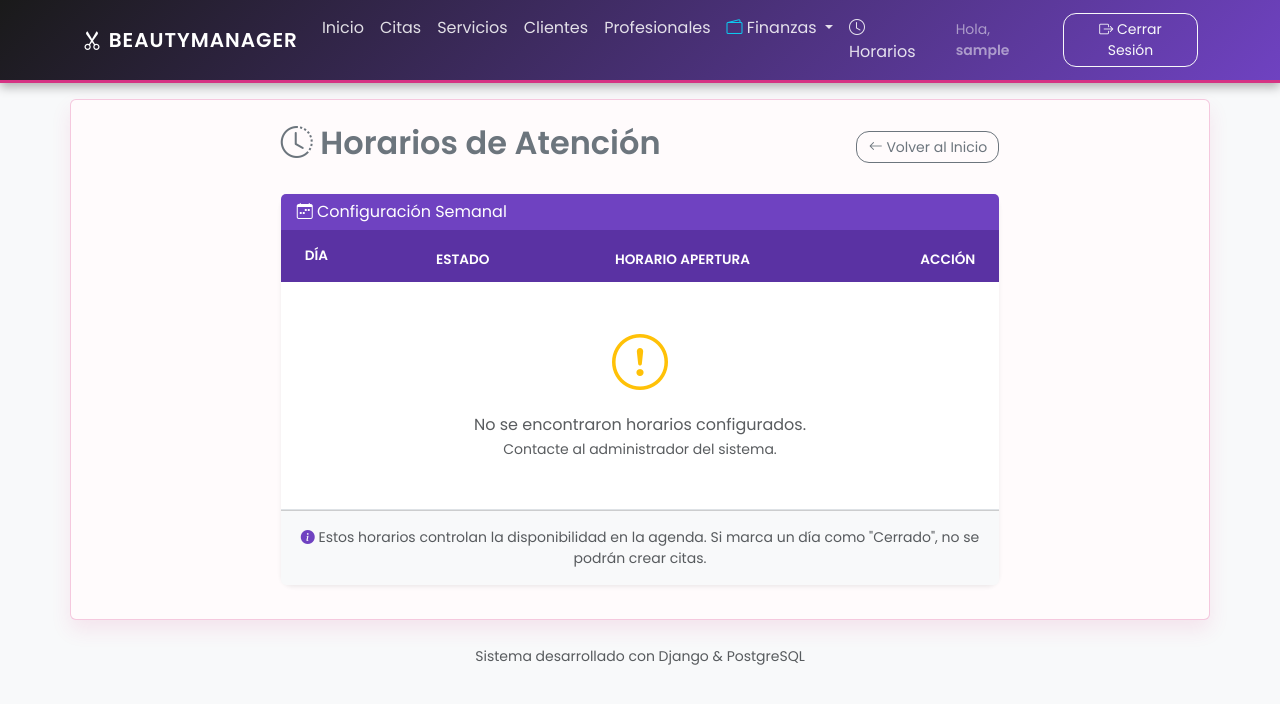
After one commit to luisesse/beauty-manager, a Django app: page /horarios/ in a window 1280 px wide. The commit adds this page. Shown: the top 704 px of the page. Run offline with Django 5.2, Linux system fonts and the light colour scheme; the visitor is signed in with stand-in values (Sample User, id 1); data that the repository does not hold is empty; some libraries are stand-ins or nearby versions.

Commit message:
Form y View para Horarios de Atencion

```diff
--- a/core/templates/core/base.html
+++ b/core/templates/core/base.html
@@ -54,7 +54,7 @@
                             <a class="nav-link" href="{% url 'listado_clientes' %}">Clientes</a>
                         </li>
 
-                        {% if perms.core.view_gasto %}
+                        {% if perms.core.view_profesional %}
                         <li class="nav-item">
                             <a class="nav-link" href="{% url 'listado_profesional' %}">Profesionales</a>
                         </li>
@@ -79,6 +79,13 @@
                         {% if user.profesional and user.profesional.porcentaje_comision > 0 %}
                             <li class="nav-item">
                                  <a class="nav-link" href="{% url 'mis_comisiones' %}"> <i class="bi bi-cash-coin"></i> Mis Ganancias</a>
+                            </li>
+                        {% endif %}
+                        {% if perms.core.change_horarioatencion %}
+                            <li class="nav-item">
+                                <a class="nav-link" href="{% url 'listado_horarios' %}">
+                                    <i class="bi bi-clock"></i> Horarios
+                                </a>
                             </li>
                         {% endif %}
                     </ul>
--- a/core/templates/core/home.html
+++ b/core/templates/core/home.html
@@ -58,14 +58,14 @@
                             <td class="text-end">
 
                                 {% if cita.estado == 'PENDIENTE' %}
-                                    <a href="{% url 'confirmar_cita' cita.id %}" class="btn btn-outline-primary" title="Confirmar Asistencia">
+                                    <a href="{% url 'confirmar_cita' cita.id %}" class="btn btn-sm btn-outline-primary" title="Confirmar Asistencia">
                                        Confirmar <i class="bi bi-check2-circle"></i>
                                     </a>
                                 {% endif %}
 
                                 {% if cita.estado != 'REALIZADO' and cita.estado != 'CANCELADO' %}
                                     {% if perms.core.add_cita %}
-                                        <a href="{% url 'finalizar_cita' cita.id %}" class="btn btn-outline-success" title="Cobrar y Finalizar">
+                                        <a href="{% url 'finalizar_cita' cita.id %}" class="btn btn-sm btn-outline-success" title="Cobrar y Finalizar">
                                             Cobrar <i class="bi bi-cash-coin"></i>
                                         </a>
                                     {% endif %}
--- a/core/templates/core/lista_citas.html
+++ b/core/templates/core/lista_citas.html
@@ -42,7 +42,7 @@
                         <th>Cliente</th>
                         <th>Servicio / Profesional</th>
                         <th>Estado</th>
-                        <th class="text-end">Acciones</th>
+                        <th>Acciones</th>
                     </tr>
                 </thead>
                 <tbody>
--- /dev/null
+++ b/core/templates/core/lista_horarios.html
@@ -0,0 +1,87 @@
+{% extends 'core/base.html' %}
+{% load static %}
+
+{% block content %}
+<div class="row justify-content-center">
+    <div class="col-md-8">
+
+        <div class="d-flex justify-content-between align-items-center mb-4">
+            <h2 class="text-secondary"><i class="bi bi-clock-history"></i> Horarios de Atención</h2>
+            <a href="{% url 'home' %}" class="btn btn-outline-secondary btn-sm">
+                <i class="bi bi-arrow-left"></i> Volver al Inicio
+            </a>
+        </div>
+
+        <div class="card shadow-sm border-0">
+            <div class="card-header bg-primary text-white">
+                <h5 class="mb-0 fs-6"><i class="bi bi-calendar-week"></i> Configuración Semanal</h5>
+            </div>
+
+            <div class="card-body p-0">
+                <div class="table-responsive">
+                    <table class="table table-hover align-middle mb-0">
+                        <thead class="table-light">
+                            <tr>
+                                <th scope="col" class="ps-4 py-3">Día</th>
+                                <th scope="col" class="text-center">Estado</th>
+                                <th scope="col" class="text-center">Horario Apertura</th>
+                                <th scope="col" class="text-end pe-4">Acción</th>
+                            </tr>
+                        </thead>
+                        <tbody>
+                            {% for horario in horarios %}
+                            <tr>
+                                <td class="ps-4 fw-bold text-secondary">
+                                    {{ horario.get_dia_semana_display }}
+                                </td>
+
+                                <td class="text-center">
+                                    {% if horario.abierto %}
+                                        <span class="badge bg-success bg-opacity-75 rounded-pill px-3">
+                                            Abierto
+                                        </span>
+                                    {% else %}
+                                        <span class="badge bg-danger bg-opacity-75 rounded-pill px-3">
+                                            Cerrado
+                                        </span>
+                                    {% endif %}
+                                </td>
+
+                                <td class="text-center text-muted">
+                                    {% if horario.abierto %}
+                                        <i class="bi bi-sun"></i> {{ horario.hora_inicio|time:"H:i" }}
+                                        &nbsp; a &nbsp;
+                                        <i class="bi bi-moon"></i> {{ horario.hora_fin|time:"H:i" }}
+                                    {% else %}
+                                        <span class="text-black-50 small">-- : --</span>
+                                    {% endif %}
+                                </td>
+
+                                <td class="text-end pe-4">
+                                    <a href="{% url 'editar_horario' horario.id %}" class="btn btn-sm btn-outline-primary" title="Modificar Horario">
+                                        <i class="bi bi-pencil-square"></i> Editar
+                                    </a>
+                                </td>
+                            </tr>
+                            {% empty %}
+                            <tr>
+                                <td colspan="4" class="text-center py-5 text-muted">
+                                    <i class="bi bi-exclamation-circle display-4 d-block mb-3 text-warning"></i>
+                                    <p class="mb-0">No se encontraron horarios configurados.</p>
+                                    <small>Contacte al administrador del sistema.</small>
+                                </td>
+                            </tr>
+                            {% endfor %}
+                        </tbody>
+                    </table>
+                </div>
+            </div>
+            <div class="card-footer bg-light text-muted small text-center py-3">
+                <i class="bi bi-info-circle-fill text-primary"></i>
+                Estos horarios controlan la disponibilidad en la agenda. Si marca un día como "Cerrado", no se podrán crear citas.
+            </div>
+        </div>
+
+    </div>
+</div>
+{% endblock %}
--- a/core/templates/core/reporte_caja.html
+++ b/core/templates/core/reporte_caja.html
@@ -141,12 +141,12 @@
 <br>
 
 <div class="card shadow-sm border-danger">
-    <div class="card-header bg-rosa-fuerte text-white">
+    <div class="card-header bg-primary text-white">
         <h5 class="mb-0"> <i class="bi bi-graph-down-arrow"></i> Detalle de Gastos del Periodo</h5>
     </div>
     <div class="card-body p-0">
         <div class="table-responsive">
-            <table class="table table-striped mb-0">
+            <table class="table table-hover align-middle mb-0">
                 <thead>
                     <tr>
                         <th>Fecha</th>
--- a/core/urls.py
+++ b/core/urls.py
@@ -27,4 +27,6 @@ urlpatterns = [
     path('gastos/nuevo/', views.crear_gasto, name='crear_gasto'),
     path('comisiones/', views.liquidacion_comisiones, name='liquidacion_comisiones'),
     path('mis-comisiones/', views.mis_comisiones, name='mis_comisiones'),
+    path('horarios/', views.listado_horarios, name='listado_horarios'),
+    path('horarios/editar/<int:id>/', views.editar_horario, name='editar_horario'),
 ]
--- a/core/views.py
+++ b/core/views.py
@@ -3,8 +3,8 @@ from django.contrib.auth.decorators import login_required,permission_required
 from django.db.models import ProtectedError, Sum, Q, Case, When, Value, IntegerField
 from django.contrib import messages
 from datetime import date, datetime
-from .models import Servicio, Cita,  Cliente, Profesional, Gasto
-from .forms import CitaForm, ServicioForm, ClienteForm, ProfesionalForm, CobrarCitaForm, GastoForm
+from .models import Servicio, Cita,  Cliente, Profesional, Gasto, HorarioAtencion
+from .forms import CitaForm, ServicioForm, ClienteForm, ProfesionalForm, CobrarCitaForm, GastoForm, HorarioForm
 
 
 # --- FUNCIÓN AUXILIAR PARA SAAS ---
@@ -658,3 +658,37 @@ def mis_comisiones(request):
         'fecha_fin': fecha_fin
     }
     return render(request, 'core/mis_comisiones.html', contexto)
+
+
+
+
+@login_required
+def listado_horarios(request):
+    mi_empresa = obtener_mi_empresa(request)
+
+    horarios = HorarioAtencion.objects.filter(empresa=mi_empresa).order_by('dia_semana')
+    return render(request, 'core/lista_horarios.html', {'horarios': horarios})
+
+@login_required
+@permission_required('core.change_horarioatencion', raise_exception=True)
+def editar_horario(request, id):
+    mi_empresa = obtener_mi_empresa(request)
+    # Solo editamos si el horario pertenece a MI empresa
+    horario = get_object_or_404(HorarioAtencion, pk=id, empresa=mi_empresa)
+
+    if request.method == 'POST':
+        form = HorarioForm(request.POST, instance=horario)
+        if form.is_valid():
+            form.save()
+            messages.success(request, f"Horario del {horario.get_dia_semana_display()} actualizado.")
+            return redirect('listado_horarios')
+    else:
+        form = HorarioForm(instance=horario)
+
+    contexto = {
+        'form': form,
+        'titulo': f'Editar Horario: {horario.get_dia_semana_display()}',
+        'url_cancelar': 'listado_horarios'
+    }
+
+    return render(request, 'core/form_servicio.html', contexto)
```
Also changed, not shown: core/forms.py (+10 -0 lines), core/templates/core/mis_comisiones.html (+7 -7 lines).
